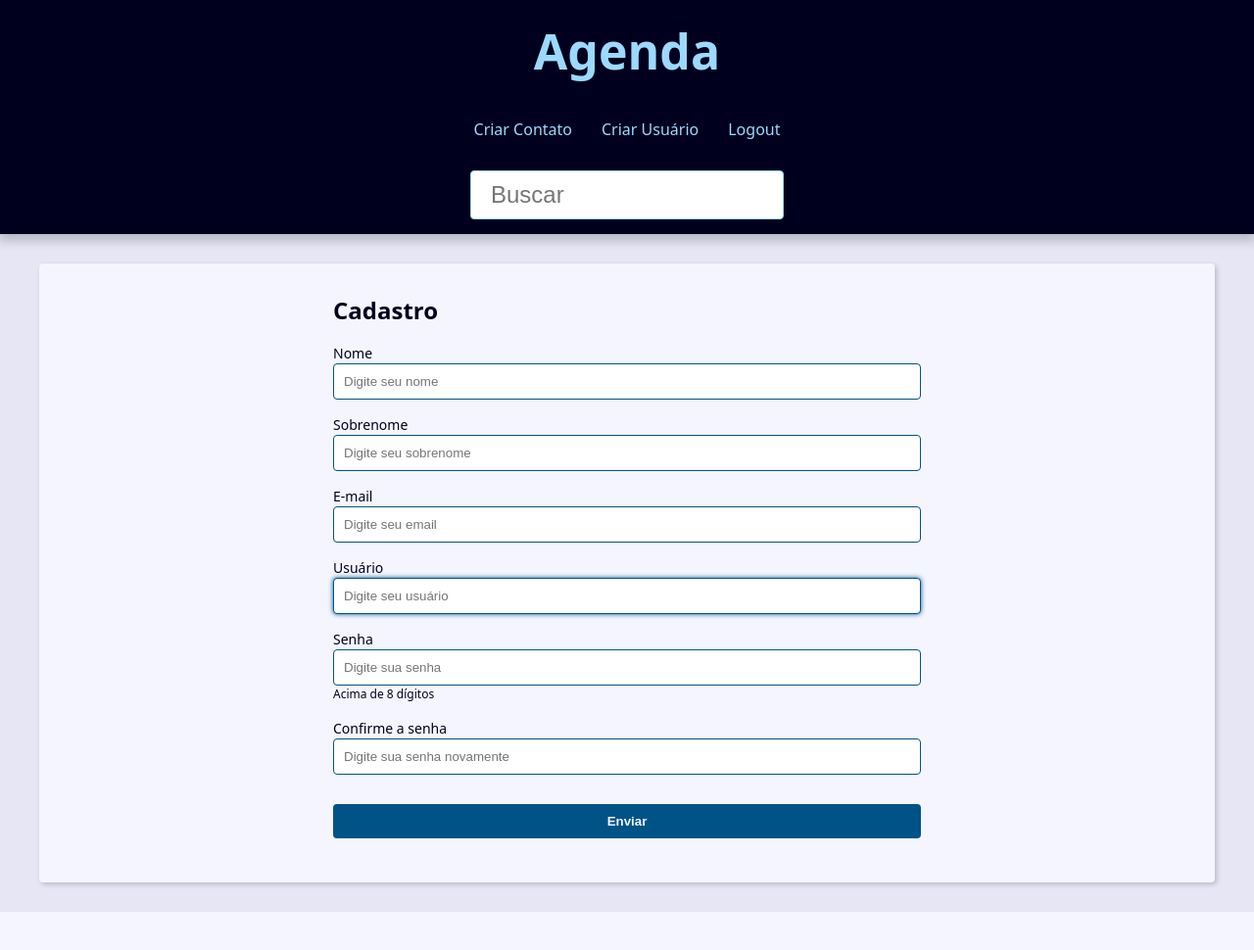
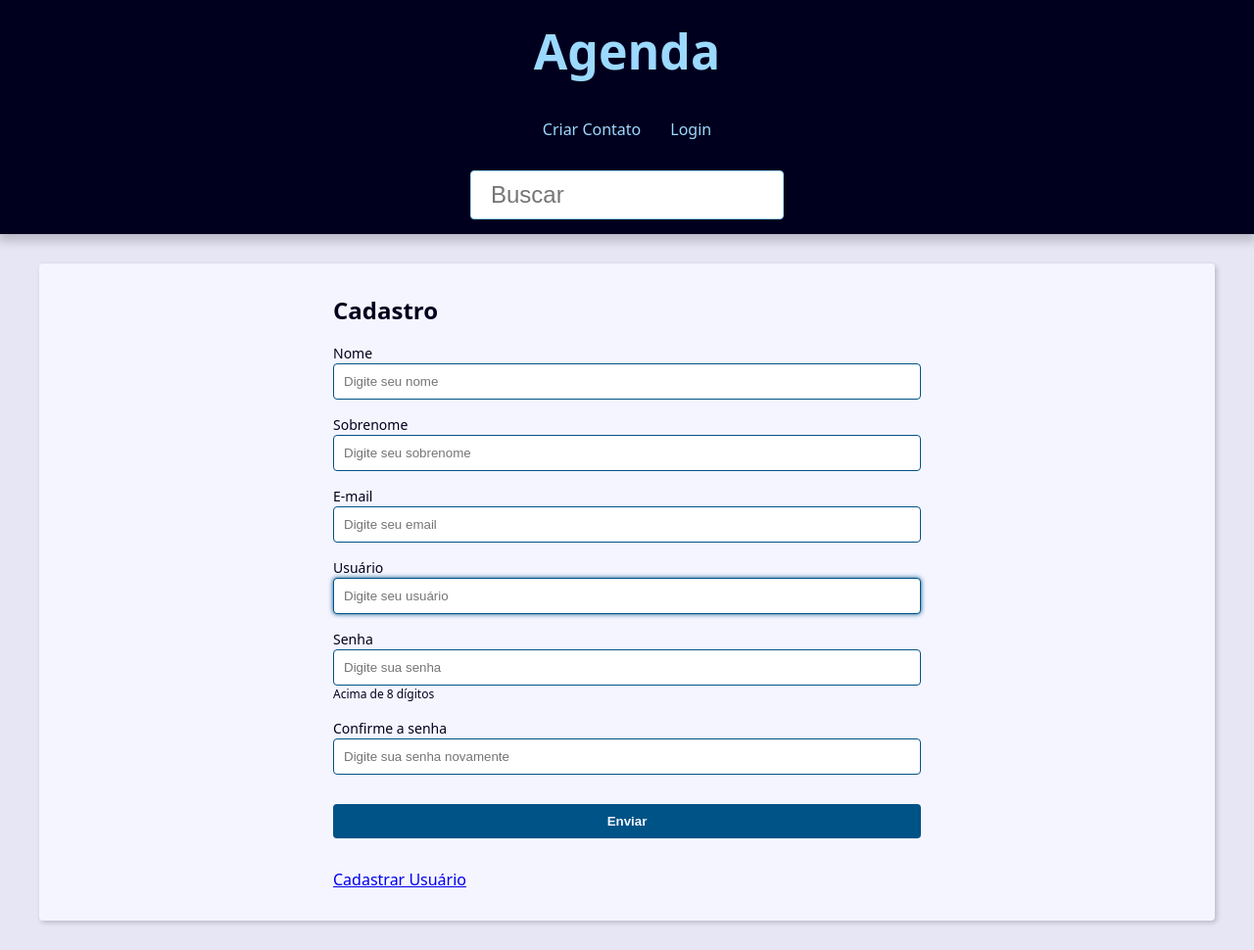
Before and after one commit to natan-ayres/Agenda-Django, a Django app: page /user/create/ in a window 1280 px wide. Shown: the whole page at 98% size. Before the commit the page ends 931 px from the top, so only its background shows below. Run offline with Django 5.2, Linux system fonts and the light colour scheme.

Commit message:
Login com Autenticação
Adcionado Login com Authenticação, tirado o campo de Criar Usuário da pagina principal e agora a opção está na pagina de Login, caso o Usuário esteja logado ele vai ver LOGOUT inves de login.

```diff
--- a/base_templates/global/partials/header.html
+++ b/base_templates/global/partials/header.html
@@ -12,14 +12,15 @@
                 </a>
             </li>
             <li class="menu-item">
-                <a href="{% url 'contact:register' %}" class="menu-link">
-                    Criar Usuário
-                </a>
-            </li>
-            <li class="menu-item">
-                <a href="{% url 'contact:index' %}" class="menu-link">
-                    Logout
-                </a>
+                {% if user.is_authenticated %}
+                    <a href="{% url 'contact:logout' %}" class="menu-link">
+                        Logout
+                    </a>
+                {% else %}
+                    <a href="{% url 'contact:login' %}" class="menu-link">
+                        Login
+                    </a>
+                {% endif %}
             </li>
         </ul>
     </nav>
--- /dev/null
+++ b/contact/templates/contact/partials/user_form.html
@@ -0,0 +1,39 @@
+<form
+      action="{{ form_action }}"
+      method="POST"
+    >
+      {% csrf_token %}
+
+      <div class="form-content">
+
+        {% for field in form %}
+          <div class="form-group">
+            <label for="{{ field.id_for_label }}">{{ field.label }}</label>
+            {{ field }}
+            {{ field.errors }}
+
+            {% if field.help_text %}
+              <p class="help-text">{{ field.help_text }}</p>
+            {% endif %}
+          </div>
+        {% endfor %}
+      </div>
+
+      {% if form.non_field_errors %}
+        <div class="form-content">
+          <div class="form-group">
+            <div class="message error">
+              {{ form.non_field_errors }}
+            </div>
+          </div>
+        </div>
+      {% endif %}
+
+      <div class="form-content">
+        <div class="form-group">
+          <button class="btn" type="submit">Enviar</button>
+        </div>
+      </div>
+
+    </form>
+    <p><a href="{% url 'contact:create'%}">Cadastrar Usuário</a>
--- a/contact/urls.py
+++ b/contact/urls.py
@@ -3,7 +3,7 @@ from django.urls import path
 
 from contact.views import contact, search, index
 from contact.views_form import create, update, delete
-from contact.user_form import register
+from contact.user_form import register, loginview, logoutview
 
 app_name = 'contact'
 
@@ -17,4 +17,6 @@ urlpatterns = [
     path('contact/<int:contact_id>/delete/', delete, name='delete'),
 
     path('user/create/', register, name='register'),
+    path('user/login/', loginview, name='login'),
+    path('user/logout/', logoutview, name='logout'),
 ]
--- a/contact/user_form.py
+++ b/contact/user_form.py
@@ -1,7 +1,8 @@
 from django.shortcuts import render, redirect
 from django.contrib import messages
 from contact.forms import RegisterForm
-
+from django.contrib import auth
+from django.contrib.auth.forms import AuthenticationForm
 
 def register(request):
     form = RegisterForm()
@@ -22,3 +23,28 @@ def register(request):
             'form': form
         }
     )
+
+def loginview(request):
+    form = AuthenticationForm(request)
+
+    if request.method == 'POST':
+        form = AuthenticationForm(request, data=request.POST)
+
+        if form.is_valid():
+            user = form.get_user()
+            auth.login(request, user)
+            messages.success(request,'Logado com sucesso! ')
+            return redirect('contact:index')
+        messages.error(request, 'Login invalido')
+
+    return render(
+        request,
+        'contact/login.html',
+        {
+            'form': form
+        }
+    )
+
+def logoutview(request):
+    auth.logout(request)
+    return redirect('contact:login')
```
Also changed, not shown: contact/templates/contact/login.html (added, +16 -0 lines), contact/templates/contact/register.html (+1 -38 lines).
